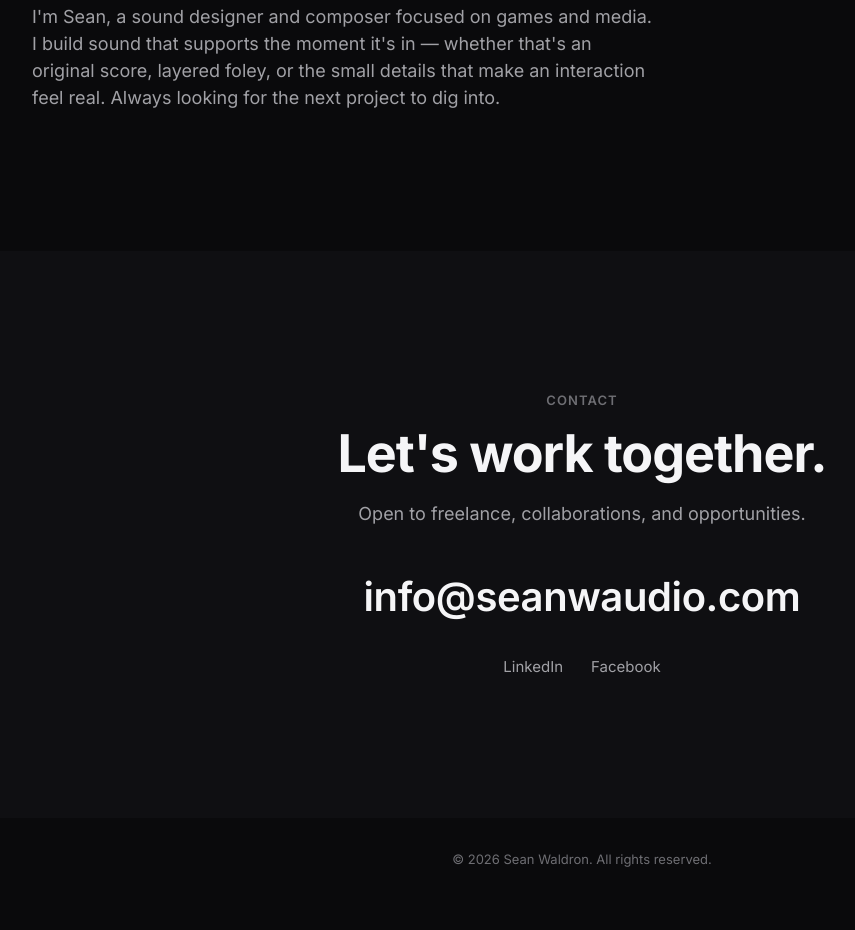
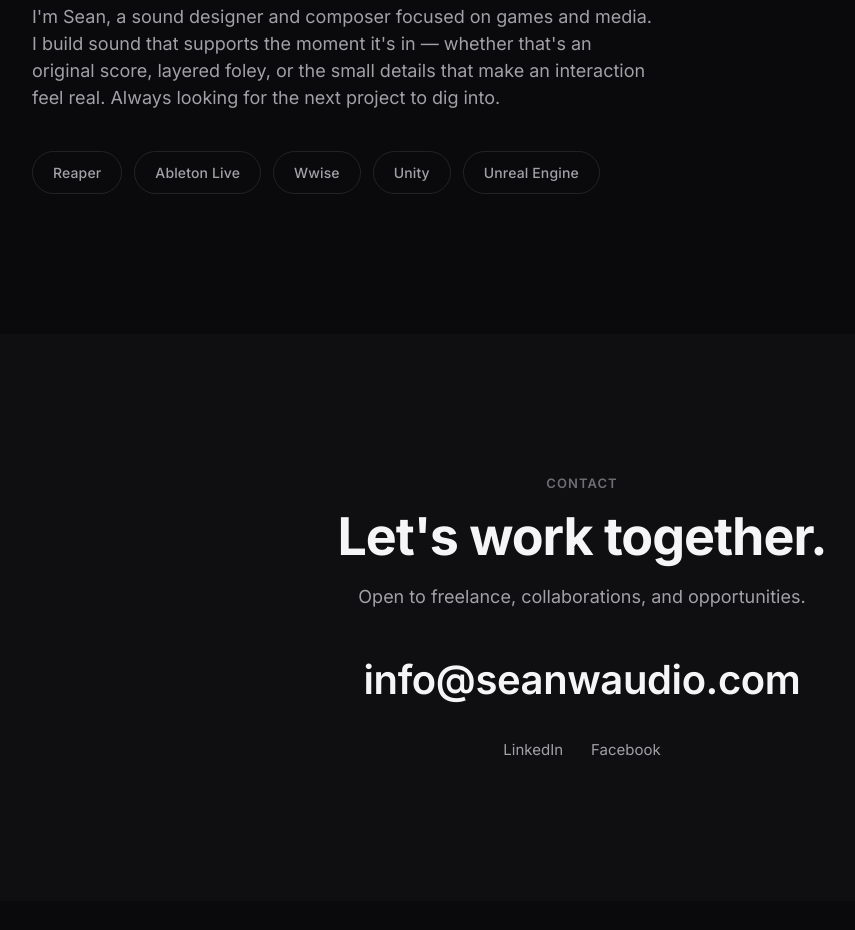
Before and after one commit to seanwaudio/portfolio, a plain HTML site: page index.html in a window 1280 px wide. Shown: the part 3040-3970 px from the top of the page, without its empty margins (58-913 px from the left). Drawn offline with Linux system fonts and the light colour scheme.

Commit message:
Add tools list to about section
Co-Authored-By: Claude Sonnet 5 <noreply@anthropic.com>

```diff
--- a/index.html
+++ b/index.html
@@ -95,6 +95,13 @@
         whether that's an original score, layered foley, or the small details that make an interaction feel real.
         Always looking for the next project to dig into.
       </p>
+      <ul class="tools-list">
+        <li>Reaper</li>
+        <li>Ableton Live</li>
+        <li>Wwise</li>
+        <li>Unity</li>
+        <li>Unreal Engine</li>
+      </ul>
     </div>
   </div>
 </section>
--- a/styles.css
+++ b/styles.css
@@ -321,6 +321,31 @@ img { max-width: 100%; }
 /* About */
 .about-grid h2 { max-width: 640px; }
 
+.tools-list {
+  margin: 40px 0 0;
+  padding: 0;
+  list-style: none;
+  display: flex;
+  flex-wrap: wrap;
+  gap: 12px;
+}
+
+.tools-list li {
+  padding: 10px 20px;
+  border: 1px solid var(--border);
+  border-radius: 980px;
+  font-size: 14px;
+  font-weight: 500;
+  color: var(--fg-dim);
+  letter-spacing: 0.01em;
+  transition: color 0.2s ease, border-color 0.2s ease;
+}
+
+.tools-list li:hover {
+  color: var(--fg);
+  border-color: rgba(255, 255, 255, 0.28);
+}
+
 /* Contact */
 .contact-inner { text-align: center; }
 .contact-inner .section-sub { margin: 18px auto 0; }
```
